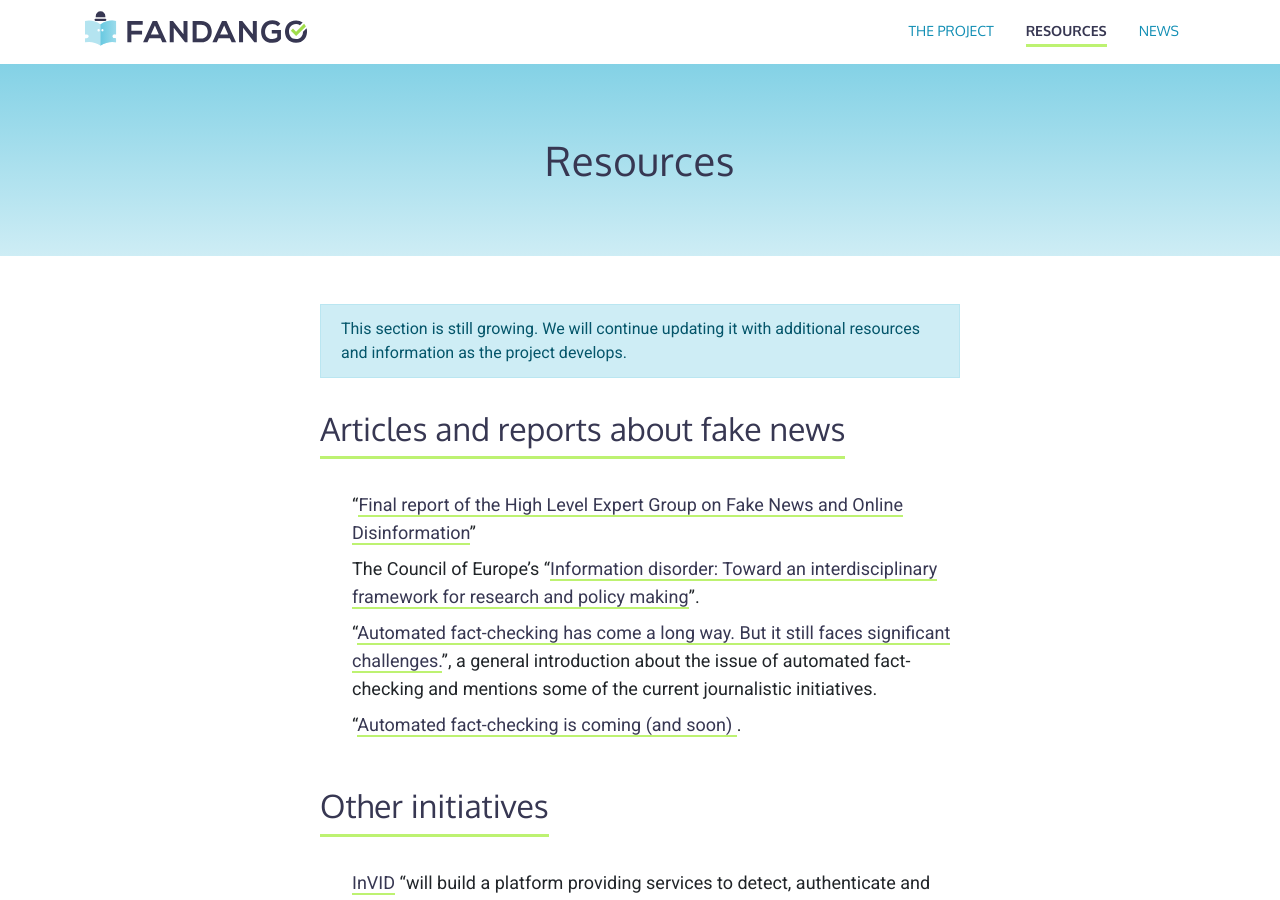
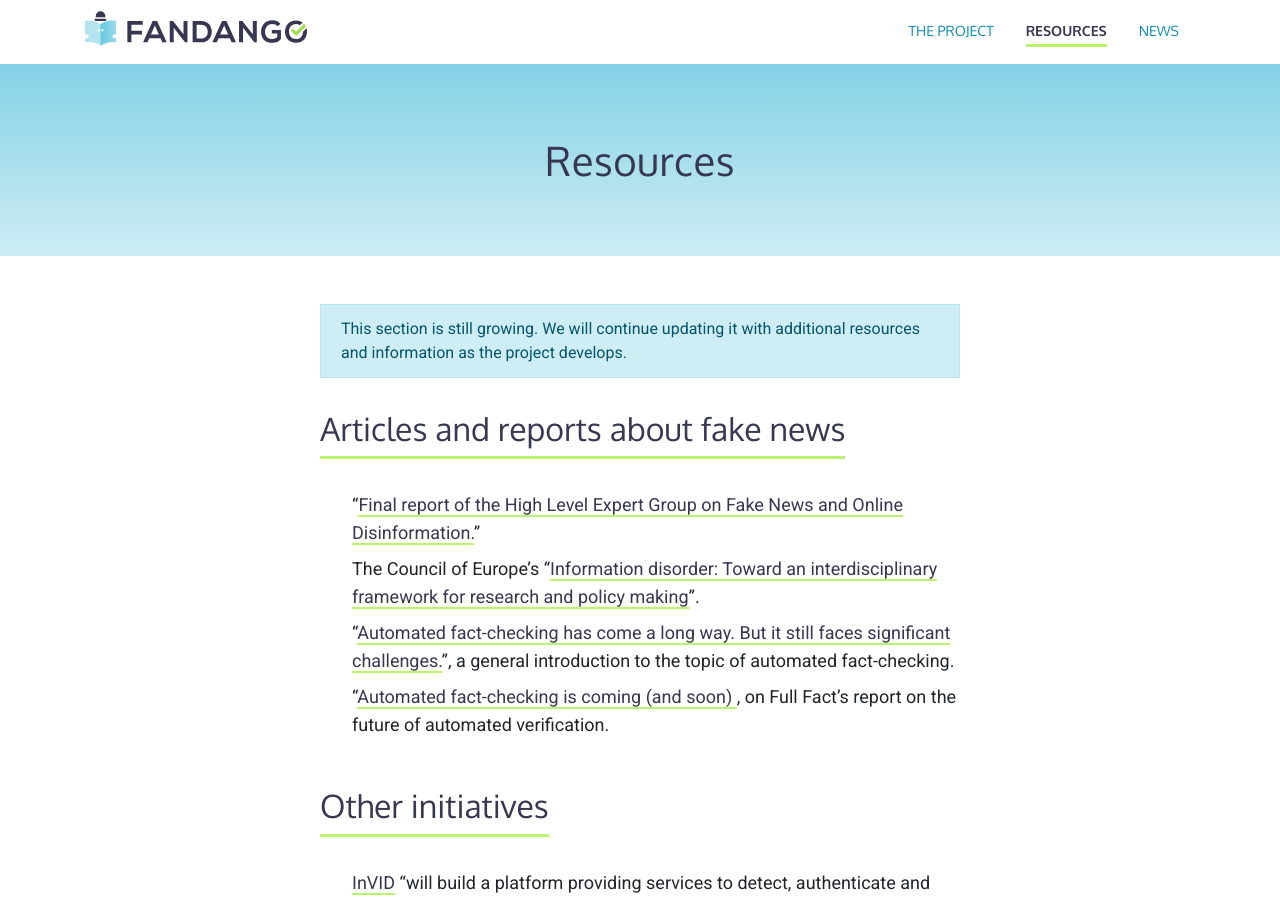
Before and after one commit to fandangOrg/fandango-web, a Jekyll site: the page built from resources.md, in a window 1280 px wide and 900 px high. Built offline with Jekyll 4.4.1, drawn with Linux system fonts in a browser that asks for light colours; comment, search, counter and statistics services are not loaded.

Commit message:
Updated Resources

```diff
--- a/resources.md
+++ b/resources.md
@@ -10,11 +10,11 @@ permalink: "/resources/"
 ### Articles and reports about fake news
 
 {: .resources-list}
-- "[Final report of the High Level Expert Group on Fake News and Online Disinformation](https://ec.europa.eu/digital-single-market/en/news/final-report-high-level-expert-group-fake-news-and-online-disinformation)"
+- "[Final report of the High Level Expert Group on Fake News and Online Disinformation.](https://ec.europa.eu/digital-single-market/en/news/final-report-high-level-expert-group-fake-news-and-online-disinformation)"
 - The Council of Europe's "[Information disorder: Toward an interdisciplinary framework for research and policy making](https://edoc.coe.int/en/media-freedom/7495-information-disorder-toward-an-interdisciplinary-framework-for-research-and-policy-making.html)".
-- "[Automated fact-checking has come a long way. But it still faces significant challenges.](https://www.poynter.org/news/automated-fact-checking-has-come-long-way-it-still-faces-significant-challenges)", a general introduction about the issue of automated fact-checking and mentions some of the current journalistic initiatives.
+- "[Automated fact-checking has come a long way. But it still faces significant challenges.](https://www.poynter.org/news/automated-fact-checking-has-come-long-way-it-still-faces-significant-challenges)", a general introduction to the topic of automated fact-checking.
 - "[Automated fact-checking is coming (and soon)
-](https://www.poynter.org/news/report-automated-fact-checking-coming-and-soon).
+](https://www.poynter.org/news/report-automated-fact-checking-coming-and-soon), on Full Fact's report on the future of automated verification.
 
 ### Other initiatives
 
```
